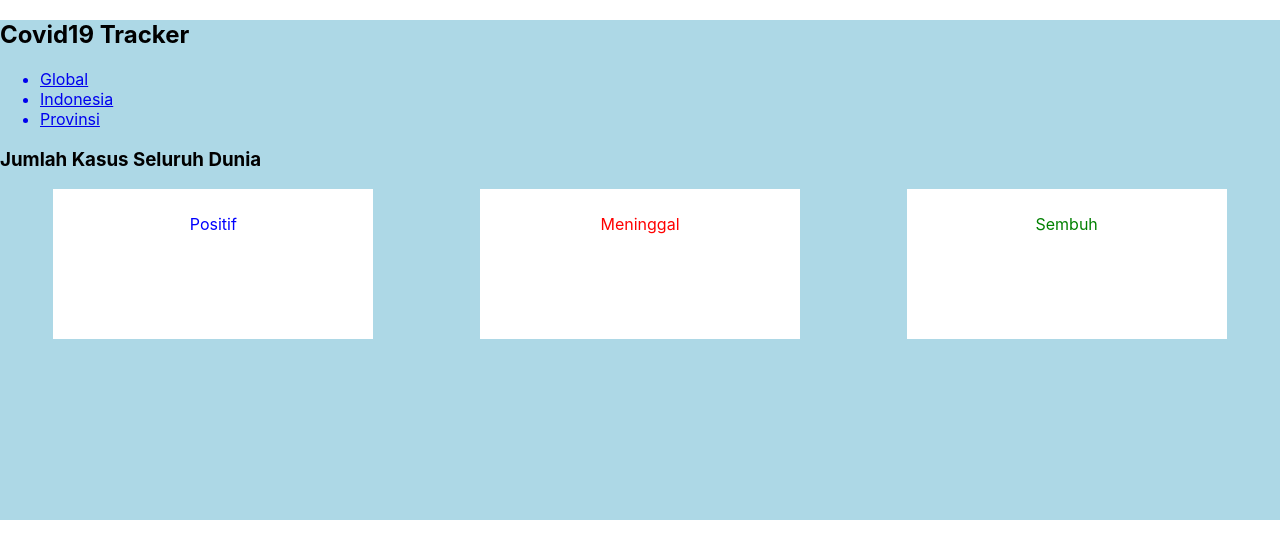
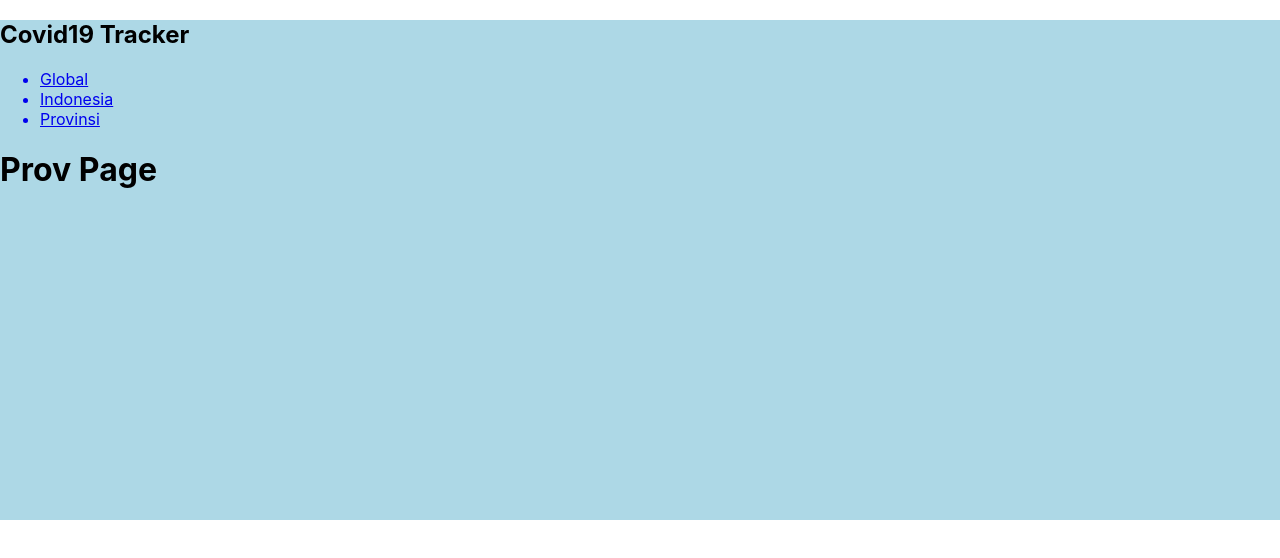
Before and after one commit to ReygenChristianM/FinalProject-Web-Programming, a React (Create React App) app in the folder covid19_tracker/: page /Provinsi in a window 1280 px wide. Shown: the top 558 px of the page. Built offline with nearby package versions, Linux system fonts and the light colour scheme; no server answers.

Commit message:
fix navigation

```diff
--- a/covid19_tracker/src/App.js
+++ b/covid19_tracker/src/App.js
@@ -1,7 +1,6 @@
 //import React, { Component, useEffect, useState } from 'react';
-import Card from './components/Display';
 import "./App.css";
-import axios from 'axios';
+//import axios from 'axios';
 import GlobalCase from './components/Country'
 import Indo from './components/Indonesia';
 import Prov from './components/Provinsi';
@@ -25,10 +24,10 @@ const App = ()=> {
         <li>Provinsi</li>
         </Link>
       </ul>
+      </nav>
 
-      </nav>
       <Switch>
-      <Route path="/" component={Home}/>
+      <Route path="/" exact component={GlobalCase}/>
       <Route path="/Indonesia" component={Indo}/>
       <Route path="/Provinsi" component={Prov}/>
       </Switch>
@@ -40,13 +39,13 @@ const App = ()=> {
 
 }
 
-const Home = ()=> {
-  return (
-    <div >
-    <GlobalCase/>
-    </div>
-  );
+// const Home = ()=> {
+//   return (
+//     <div >
+//     <GlobalCase/>
+//     </div>
+//   );
 
-};
+// };
 
 export default App;
--- a/covid19_tracker/src/components/Country.js
+++ b/covid19_tracker/src/components/Country.js
@@ -34,8 +34,6 @@ return (
    </div>
 
 
-
-
   </div>
     </>
   );
--- a/covid19_tracker/src/components/Indonesia.js
+++ b/covid19_tracker/src/components/Indonesia.js
@@ -1,9 +1,10 @@
 import React from 'react';
 
-const Indo = ()=> (
+const Indo = ()=>{
+    return(
     <div>
     <h1>Indo Page</h1>
     </div>
-  )
+  )};
 
 export default Indo;
--- a/covid19_tracker/src/components/Provinsi.js
+++ b/covid19_tracker/src/components/Provinsi.js
@@ -5,6 +5,6 @@ const Prov = ()=> {
     <div>
     <h1>Prov Page</h1>
     </div>
-  )}
+  )};
 
 export default Prov;
```
Also changed, not shown: 1 other file (tests, documents, lock files or other folders).
